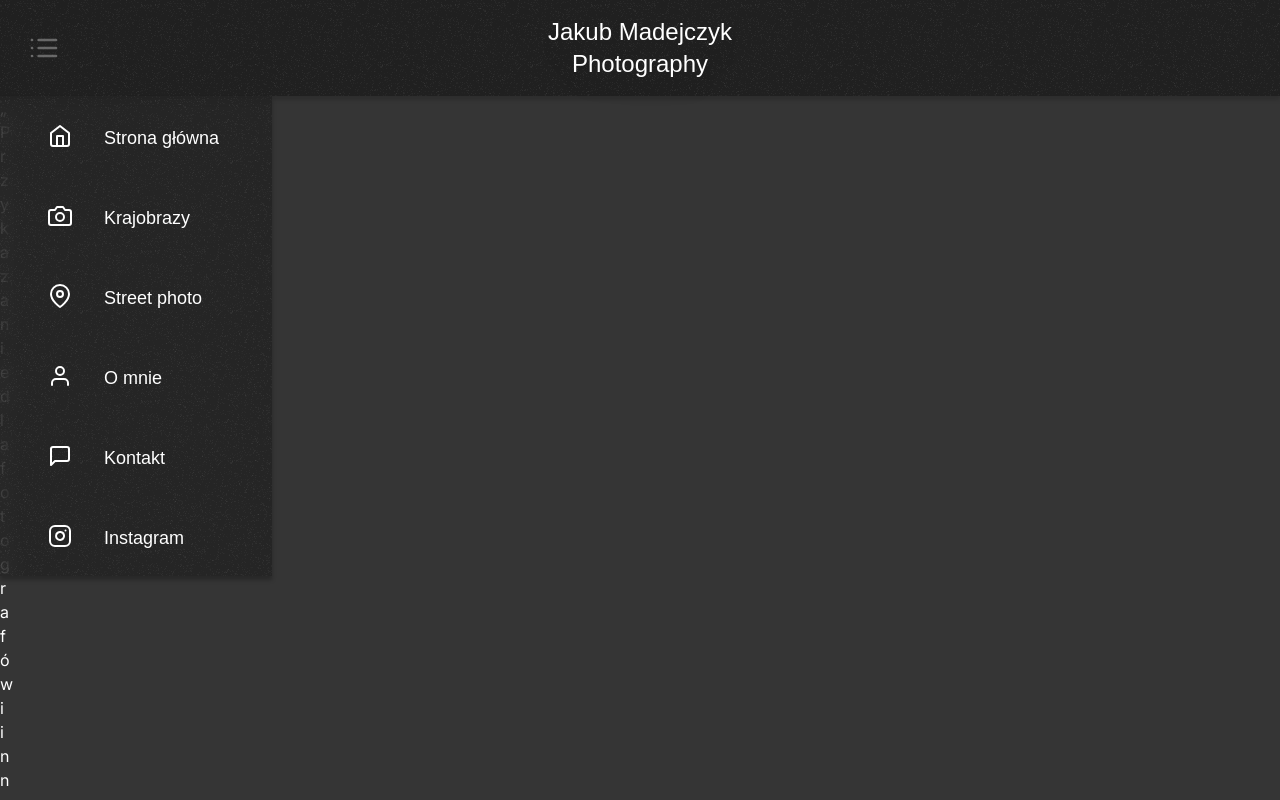
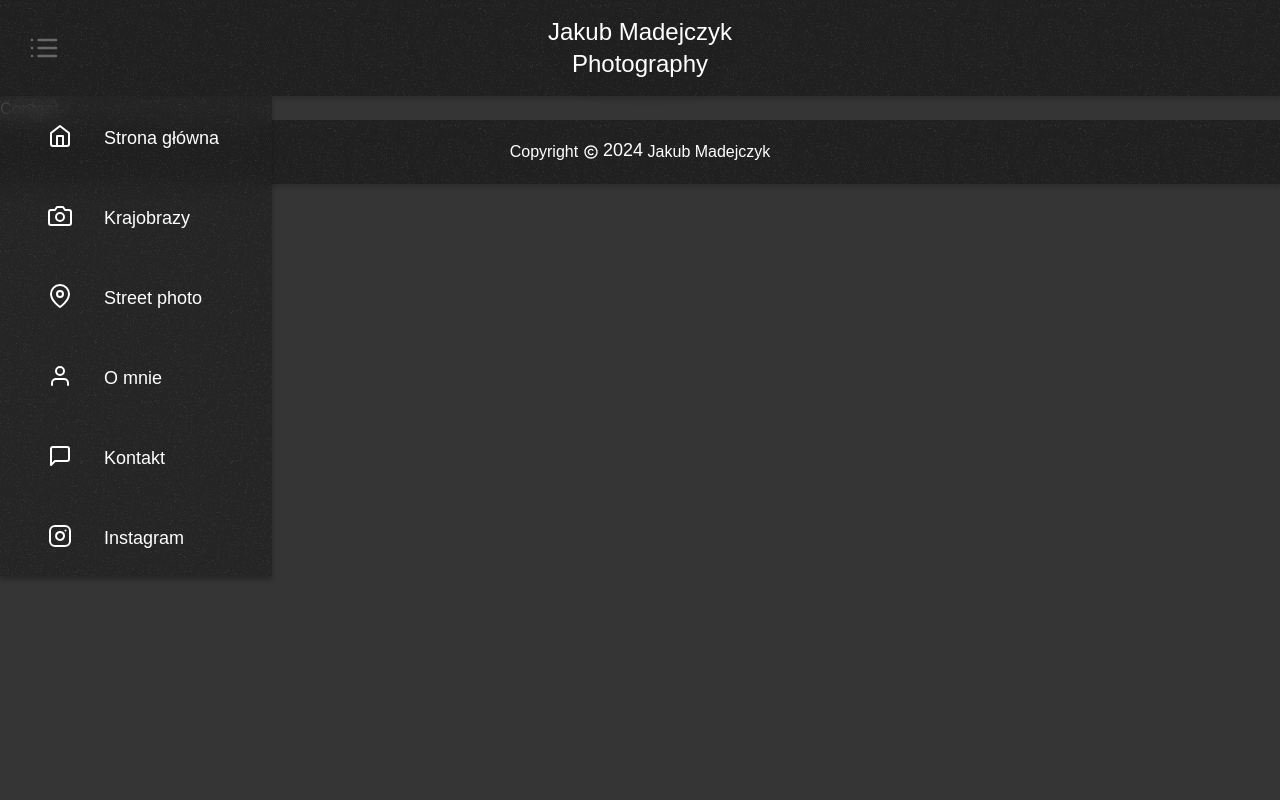
Before and after one commit to JMadejczyk/madej.art-nextjs, a Next.js app: page /contact in a window 1280 px wide. Both pictures are taken after a click on the button 44 px from the left and 48 px from the top of the page. Shown: the top 800 px of the page. Built offline with nearby package versions, Linux system fonts and the light colour scheme; a web font is replaced by a local one.

Commit message:
code cleaned

```diff
--- a/app/about/page.tsx
+++ b/app/about/page.tsx
@@ -28,6 +28,7 @@ const letter = {
     y: 0,
     transition: {
       duration: 1,
+      ease: "easeOut",
     },
   },
 };
--- a/app/contact/page.tsx
+++ b/app/contact/page.tsx
@@ -3,115 +3,5 @@ import { motion, animate } from "framer-motion";
 import { caveat } from "@/app/ui/fonts";
 
 export default function Contact() {
-  const line1 = "„Przykazanie dla fotografów i innych twórców: ";
-  const line2 = "nie pożyczaj duszy od innego artysty, choćby nie ";
-  const line3 = "wiem jak ci się spodobała, ponieważ w tym samym ";
-  const line4 = "momencie stracisz swoją duszę, która jest źródłem ";
-  const line5 = "wyjątkowości tego, co robisz” – Joanna Maria Rybczyńska";
-
-  const sentence = {
-    hidden: { opacity: 1, x: "100px" },
-    visible: {
-      opacity: 1,
-      x: 0,
-
-      transition: {
-        delay: 0.5,
-        staggerChildren: 0.018,
-        when: "beforeChildren",
-        ease: "easeInOut",
-      },
-    },
-  };
-  const letter = {
-    hidden: {
-      opacity: 0,
-      x: "100px",
-    },
-    visible: {
-      opacity: 1,
-      x: 0,
-      transition: {
-        duration: 1,
-      },
-      // animate: {
-      //   duration: 10,
-      //   ease: "easeOut",
-      // },
-    },
-  };
-
-  return (
-    <>
-      {/* <motion.p
-    className={`w-4/6 md:w-[400px] font-[#F2F2F2] text-[#F2F2F2] text-2xl m-6 md:m-16 drop-shadow-custom_shadow ${caveat.className}`}
-    variants={sentence}
-    initial="hidden"
-    animate="visible"
-    > */}
-      {/* TODO make it less stupid */}
-
-      {line1.split("").map((char, index) => {
-        return (
-          <motion.p
-            key={"1" + char + "-" + index}
-            variants={letter}
-            initial="hidden"
-            animate="visible"
-          >
-            {char}
-          </motion.p>
-        );
-      })}
-      {line2.split("").map((char, index) => {
-        return (
-          <motion.p
-            key={"2" + char + "-" + index}
-            variants={letter}
-            initial="hidden"
-            animate="visible"
-          >
-            {char}
-          </motion.p>
-        );
-      })}
-      {line3.split("").map((char, index) => {
-        return (
-          <motion.p
-            key={"3" + char + "-" + index}
-            variants={letter}
-            initial="hidden"
-            animate="visible"
-          >
-            {char}
-          </motion.p>
-        );
-      })}
-      {line4.split("").map((char, index) => {
-        return (
-          <motion.p
-            key={"4" + char + "-" + index}
-            variants={letter}
-            initial="hidden"
-            animate="visible"
-          >
-            {char}
-          </motion.p>
-        );
-      })}
-      {line5.split("").map((char, index) => {
-        return (
-          <motion.p
-            key={"5" + char + "-" + index}
-            variants={letter}
-            initial="hidden"
-            animate="visible"
-          >
-            {char}
-          </motion.p>
-        );
-      })}
-      {/* </motion.p> */}
-    </>
-  );
+  return <p>Contact</p>;
 }
--- a/app/ui/menu.tsx
+++ b/app/ui/menu.tsx
@@ -35,7 +35,6 @@ export default function Menu(props: {
       <Link href="/">
         <MenuButton content={"Strona główna"} Icon={FiHome} />
       </Link>
-
       <Link href="/landscapes">
         <MenuButton content={"Krajobrazy"} Icon={FiCamera} />
       </Link>
@@ -45,7 +44,7 @@ export default function Menu(props: {
       <Link href="/about">
         <MenuButton content={"O mnie"} Icon={FiUser} />
       </Link>
-      <Link href="/kontakt">
+      <Link href="/contact">
         <MenuButton content={"Kontakt"} Icon={FiMessageSquare} />
       </Link>
       <Link href="https://www.instagram.com/madej.art/" target="_blank">
```
